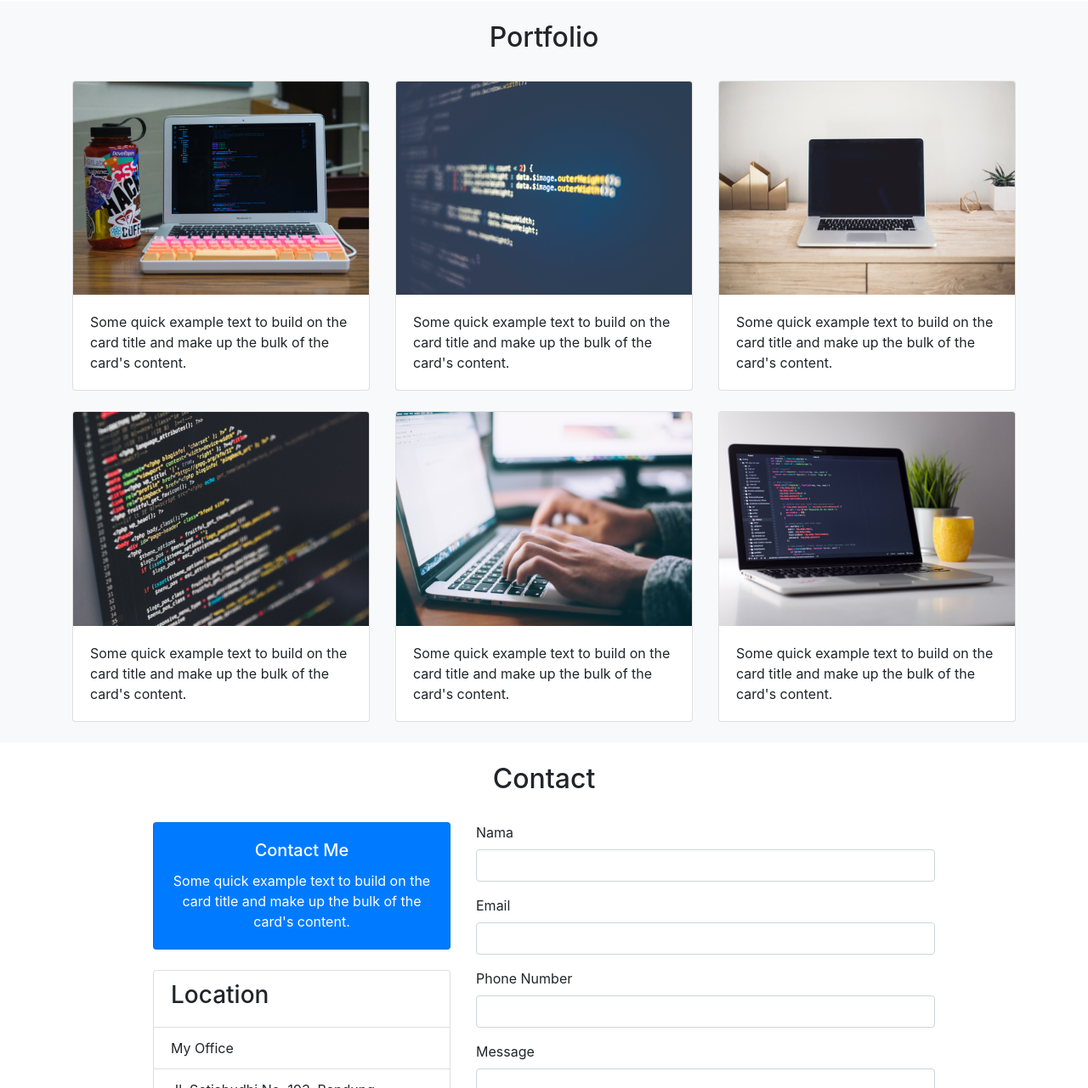
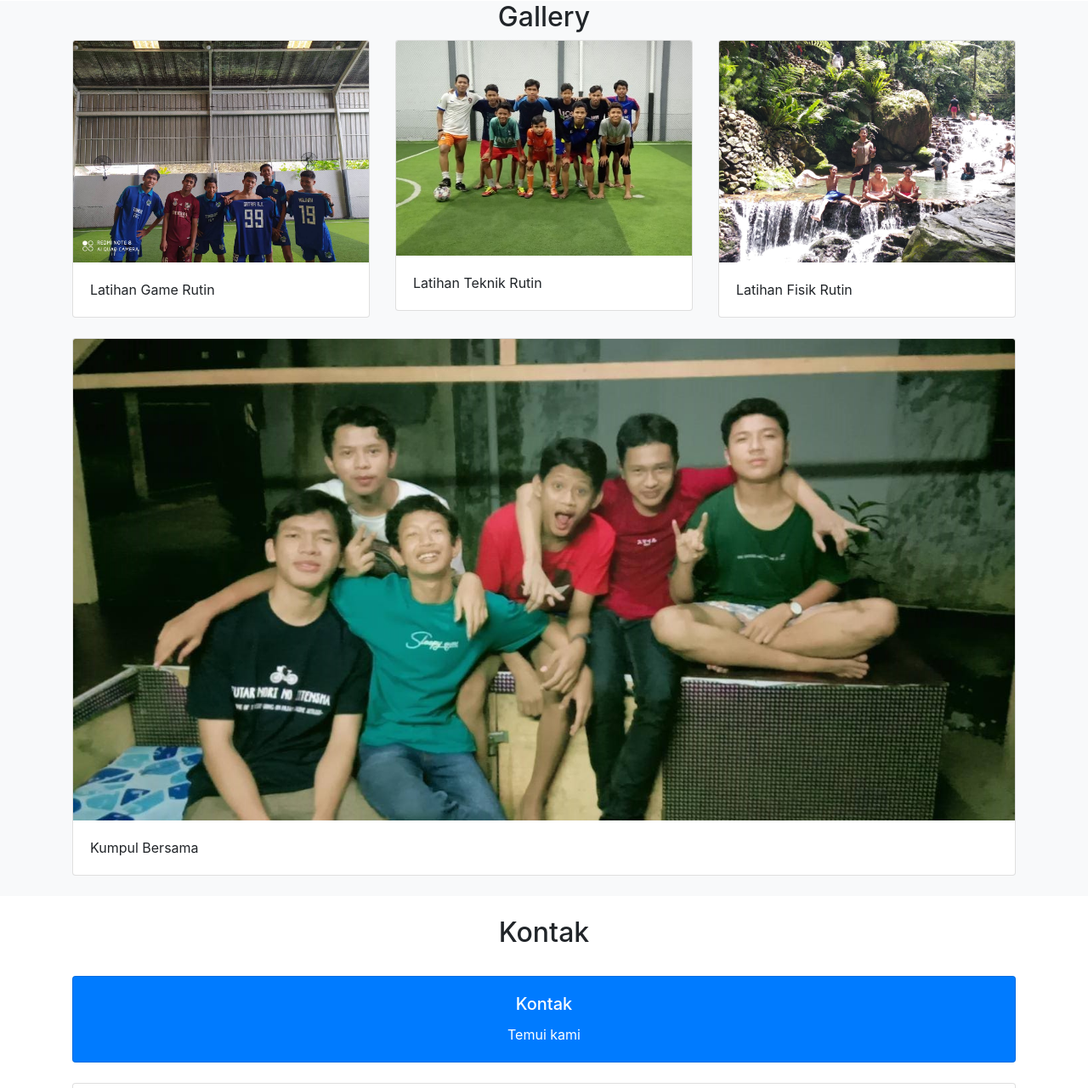
Before and after one commit to obiganteng/fgfc-futsal, a website: page index.html in a window 1280 px wide. Shown: the part 1014-2295 px from the top of the page at 85% size. Drawn offline with nearby package versions, Linux system fonts and the light colour scheme.

Commit message:
membuat gallery dan contact

```diff
--- a/index.html
+++ b/index.html
@@ -7,6 +7,7 @@
 
     <!-- Bootstrap CSS -->
     <link rel="stylesheet" href="https://stackpath.bootstrapcdn.com/bootstrap/4.1.0/css/bootstrap.min.css" integrity="sha384-9gVQ4dYFwwWSjIDZnLEWnxCjeSWFphJiwGPXr1jddIhOegiu1FwO5qRGvFXOdJZ4" crossorigin="anonymous">
+    <script src="https://kit.fontawesome.com/999346139a.js" crossorigin="anonymous"></script>
 
     <!-- My CSS -->
     <link rel="stylesheet" href="css/style.css">
@@ -49,7 +50,7 @@
     </div>
 
 
-    <!-- About -->
+    <!-- Tentang -->
     <section class="about" id="tentang">
       <div class="container">
         <div class="row mb-4">
@@ -62,7 +63,7 @@
             <p>FGFC adalah sebuah klub Futsal yang bertempat di Tegalrotan, Bintaro, Tangerang Selatan. Nama FGFC sendiri adalah singkatan dari nama Futsal Garotan Fam Club, klub ini di isi oleh pemain-pemain muda hebat dan berbakat dengan Semangat dan Kepercayaan diri yang tinggi klub ini mampu berdiri</p>
           </div>
         </div>
-        <div class="row justify-content-center">
+        <div class="row justify-content-center mt-3">
           <div class="col-md-4">
             <p>Sponsor Utama Klub : <strong>"TANGKAS GROUP"</strong></p>
           </div>
@@ -73,39 +74,38 @@
       </div>
     </section>
 
-
-    <!-- Portfolio -->
-    <section class="portfolio bg-light" id="portfolio">
+    <!-- Gallery -->
+    <section class="bg-light" id="gallery">
       <div class="container">
-        <div class="row pt-4 mb-4">
+        <div class="row">
           <div class="col text-center">
-            <h2>Portfolio</h2>
+            <h2>Gallery</h2>
           </div>
         </div>
         <div class="row">
           <div class="col-md mb-4">
             <div class="card">
-              <img class="card-img-top" src="img/thumbs/1.png" alt="Card image cap">
+              <img class="card-img-top" src="img/thumbs/1.jpg" alt="Card image cap">
               <div class="card-body">
-                <p class="card-text">Some quick example text to build on the card title and make up the bulk of the card's content.</p>
+                <p class="card-text">Latihan Game Rutin</p>
               </div>
             </div>
           </div>
 
           <div class="col-md mb-4">
             <div class="card">
-              <img class="card-img-top" src="img/thumbs/2.png" alt="Card image cap">
+              <img class="card-img-top" src="img/thumbs/2.jpg" alt="Card image cap">
               <div class="card-body">
-                <p class="card-text">Some quick example text to build on the card title and make up the bulk of the card's content.</p>
+                <p class="card-text">Latihan Teknik Rutin</p>
               </div>
             </div>
           </div>
 
           <div class="col-md mb-4">
             <div class="card">
-              <img class="card-img-top" src="img/thumbs/3.png" alt="Card image cap">
+              <img class="card-img-top" src="img/thumbs/4.jpg" alt="Card image cap">
               <div class="card-body">
-                <p class="card-text">Some quick example text to build on the card title and make up the bulk of the card's content.</p>
+                <p class="card-text">Latihan Fisik Rutin</p>
               </div>
             </div>
           </div>
@@ -114,27 +114,9 @@
         <div class="row">
           <div class="col-md mb-4">
             <div class="card">
-              <img class="card-img-top" src="img/thumbs/4.png" alt="Card image cap">
+              <img class="card-img-top" src="img/thumbs/3.jpg" width="50" alt="Card image cap">
               <div class="card-body">
-                <p class="card-text">Some quick example text to build on the card title and make up the bulk of the card's content.</p>
-              </div>
-            </div>
-          </div>
-          <div class="col-md mb-4">
-            <div class="card">
-              <img class="card-img-top" src="img/thumbs/5.png" alt="Card image cap">
-              <div class="card-body">
-                <p class="card-text">Some quick example text to build on the card title and make up the bulk of the card's content.
-                </p>
-              </div>
-            </div>
-          </div>
-
-          <div class="col-md mb-4">
-            <div class="card">
-              <img class="card-img-top" src="img/thumbs/6.png" alt="Card image cap">
-              <div class="card-body">
-                <p class="card-text">Some quick example text to build on the card title and make up the bulk of the card's content.</p>
+                <p class="card-text">Kumpul Bersama</p>
               </div>
             </div>
           </div>
@@ -148,51 +130,24 @@
       <div class="container">
         <div class="row pt-4 mb-4">
           <div class="col text-center">
-            <h2>Contact</h2>
+            <h2>Kontak</h2>
           </div>
         </div>
 
         <div class="row justify-content-center">
-          <div class="col-lg-4">
+          <div class="col-lg-12">
             <div class="card bg-primary text-white mb-4 text-center">
               <div class="card-body">
-                <h5 class="card-title">Contact Me</h5>
-                <p class="card-text">Some quick example text to build on the card title and make up the bulk of the card's content.</p>
+                <h5 class="card-title">Kontak</h5>
+                <p class="card-text">Temui kami</p>
               </div>
             </div>
 
             <ul class="list-group mb-4">
-              <li class="list-group-item"><h3>Location</h3></li>
-              <li class="list-group-item">My Office</li>
-              <li class="list-group-item">Jl. Setiabudhi No. 193, Bandung</li>
-              <li class="list-group-item">West Java, Indonesia</li>
+              <li class="list-group-item"><h3><a href="https://www.instagram.com/fgfcfutsal"><i class="fab fa-instagram-square"></i></a> Instagram</h3></li>
+              <li class="list-group-item"><h3><a href="https://wwww.facebook.com/Tangkas-Futsal-Garotan-FC-353247128626930"><i class="fab fa-facebook"></i></a> Facebook</h3></li>
+              <li class="list-group-item">Tegal Rotan, Ciputat, Tangerang Selatan</li>
             </ul>
-          </div>
-
-          <div class="col-lg-6">
-
-            <form>
-              <div class="form-group">
-                <label for="nama">Nama</label>
-                <input type="text" class="form-control" id="nama">
-              </div>
-              <div class="form-group">
-                <label for="email">Email</label>
-                <input type="text" class="form-control" id="email">
-              </div>
-              <div class="form-group">
-                <label for="phone">Phone Number</label>
-                <input type="text" class="form-control" id="phone">
-              </div>
-              <div class="form-group">
-                <label for="message">Message</label>
-                <textarea class="form-control" id="message" rows="3"></textarea>
-              </div>
-              <div class="form-group">
-                <button type="button" class="btn btn-primary">Send Message</button>
-              </div>
-            </form>
-
           </div>
         </div>
       </div>
@@ -203,7 +158,7 @@
     <footer class="bg-dark text-white mt-5">
       <div class="container">
         <div class="row">
-          <div class="col text-center">
+          <div class="col text-right">
             <p>Copyright &copy; 2018.</p>
           </div>
         </div>
```
Also changed, not shown: img/thumbs/1.jpg (added), img/thumbs/1.png (deleted), img/thumbs/2.jpg (added), img/thumbs/2.png (deleted), img/thumbs/3.jpg (added), img/thumbs/3.png (deleted), img/thumbs/4.jpg (added), img/thumbs/4.png (deleted), img/thumbs/5.png (deleted), img/thumbs/6.png (deleted).
